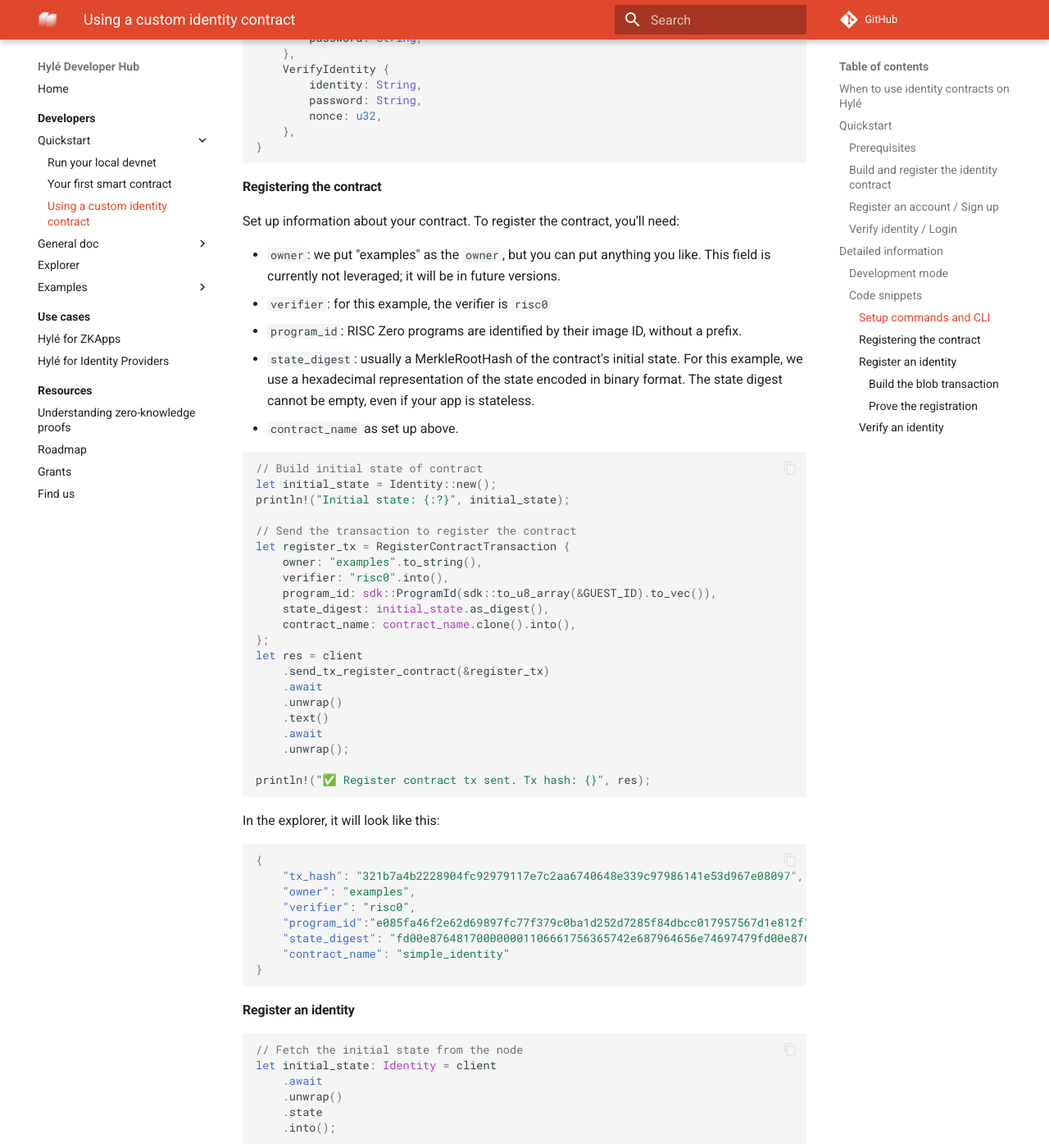
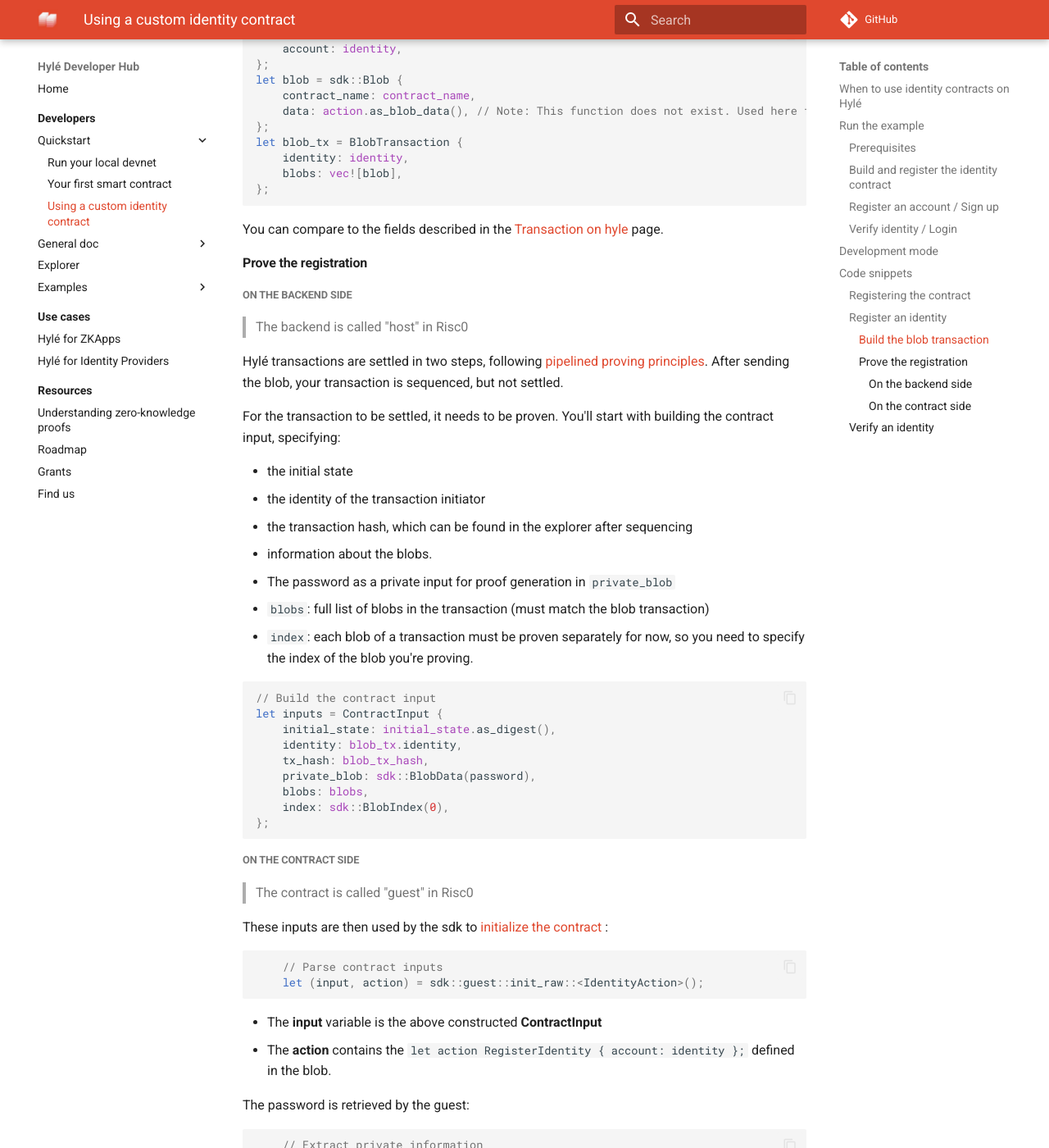
Before and after one commit to Hyle-org/devhub-hyle, an MkDocs documentation site: the page built from docs/developers/quickstart/custom-identity-contract.md, in a window 1280 px wide and 1400 px high, scrolled down 2811 px. Shown: the whole window at 82% size. Built offline with MkDocs 1.6.1 and Material for MkDocs 9.7.7, drawn with Linux system fonts in a browser that asks for light colours; comment, search, counter and statistics services are not loaded; some of the changed text lies outside the part shown.

Commit message:
📝 Add a page on transactions & update identity snippets (#39)

````diff
--- a/docs/developers/quickstart/custom-identity-contract.md
+++ b/docs/developers/quickstart/custom-identity-contract.md
@@ -8,7 +8,10 @@
 
 For a deeper understanding of smart contracts, explore our [identity management documentation](../general-doc/identity.md).
 
-## Quickstart
+## Run the example
+
+!!! info
+    You can also jump to [Code Snippets](#code-snippets) if you want a deeper look on how it works.
 
 ### Prerequisites
 
@@ -73,9 +76,8 @@
 
 See your transaction on Hylé's explorer: `https://hyleou.hyle.eu/tx/$TX_HASH`.
 
-## Detailed information
 
-### Development mode
+## Development mode
 
 We recommend activating [dev-mode](https://dev.risczero.com/api/generating-proofs/dev-mode) during your early development phase for faster iteration upon code changes with `-e RISC0_DEV_MODE=1`.
 
@@ -87,136 +89,54 @@
 RUST_LOG="[executor]=info" RISC0_DEV_MODE=1 cargo run
 ```
 
-### Code snippets
+## Code snippets
 
 Find the full annotated code in [our examples repository](https://github.com/Hyle-org/examples/blob/main/simple-identity/host/src/main.rs).
 
-#### Setup commands and CLI
+!!! info
+    You might be interested by reading the [Transaction on hyle](../general-doc/transaction.md) page.
 
-Set up commands and CLI. You need a unique `contract_name`: here, we use `"simple_identity"`.
+
+### Registering the contract
+
+This part is the same as for the the simple transfer token example described in [Your first smart contract](./your-first-smart-contract.md)
+
+### Register an identity
+
+#### Build the blob transaction
+
+Given this code snippet simplified from the effective code
 
 ```rs
-struct Cli {
-    #[command(subcommand)]
-    command: Commands,
-
-    #[clap(long, short)]
-    reproducible: bool,
-
-    #[arg(long, default_value = "http://localhost:4321")]
-    pub host: String,
-
-    #[arg(long, default_value = "simple_identity")]
-    pub contract_name: String,
-}
-
-#[derive(Subcommand)]
-enum Commands {
-    RegisterContract {},
-    RegisterIdentity {
-        identity: String,
-        password: String,
-    },
-    VerifyIdentity {
-        identity: String,
-        password: String,
-        nonce: u32,
-    },
-}
+let action = RegisterIdentity {
+    account: identity,
+};
+let blob = sdk::Blob {
+    contract_name: contract_name,
+    data: action.as_blob_data(), // Note: This function does not exist. Used here for clarity
+};
+let blob_tx = BlobTransaction {
+    identity: identity,
+    blobs: vec![blob],
+};
 ```
 
-#### Registering the contract
+You can compare to the fields described in the [Transaction on hyle](../general-doc/transaction.md) page.
 
-Set up information about your contract. To register the contract, you'll need:
+#### Prove the registration
 
-- `owner`: we put "examples" as the `owner`, but you can put anything you like. This field is currently not leveraged; it will be in future versions.
-- `verifier`: for this example, the verifier is `risc0`
-- `program_id`: RISC Zero programs are identified by their image ID, without a prefix.
-- `state_digest`: usually a MerkleRootHash of the contract's initial state. For this example, we use a hexadecimal representation of the state encoded in binary format. The state digest cannot be empty, even if your app is stateless.
-- `contract_name` as set up above.
+##### On the backend side
+> The backend is called "host" in Risc0
 
-```rs
-// Build initial state of contract
-let initial_state = Identity::new();
-println!("Initial state: {:?}", initial_state);
-
-// Send the transaction to register the contract
-let register_tx = RegisterContractTransaction {
-    owner: "examples".to_string(),
-    verifier: "risc0".into(),
-    program_id: sdk::ProgramId(sdk::to_u8_array(&GUEST_ID).to_vec()),
-    state_digest: initial_state.as_digest(),
-    contract_name: contract_name.clone().into(),
-};
-let res = client
-    .send_tx_register_contract(&register_tx)
-    .await
-    .unwrap()
-    .text()
-    .await
-    .unwrap();
-
-println!("✅ Register contract tx sent. Tx hash: {}", res);
-```
-
-In the explorer, it will look like this:
-
-```json
-{
-    "tx_hash": "321b7a4b2228904fc92979117e7c2aa6740648e339c97986141e53d967e08097",
-    "owner": "examples",
-    "verifier": "risc0",
-    "program_id":"e085fa46f2e62d69897fc77f379c0ba1d252d7285f84dbcc017957567d1e812f",
-    "state_digest": "fd00e876481700000001106661756365742e687964656e74697479fd00e876481700000000",
-    "contract_name": "simple_identity"
-}
-```
-
-#### Register an identity
-
-```rs
-// Fetch the initial state from the node
-let initial_state: Identity = client
-    .await
-    .unwrap()
-    .state
-    .into();
-```
-
-##### Build the blob transaction
-
-```rs
-let action = sdk::identity_provider::IdentityAction::RegisterIdentity {
-    account: identity.clone(),
-};
-let blobs = vec![sdk::Blob {
-    contract_name: contract_name.clone().into(),
-    data: sdk::BlobData(
-        bincode::encode_to_vec(action, bincode::config::standard())
-            .expect("failed to encode BlobData"),
-    ),
-}];
-let blob_tx = BlobTransaction {
-    identity: identity.into(),
-    blobs: blobs.clone(),
-};
-
-// Send the blob transaction
-let blob_tx_hash = client.send_tx_blob(&blob_tx).await.unwrap();
-println!("✅ Blob tx sent. Tx hash: {}", blob_tx_hash);
-```
-
-##### Prove the registration
-
-Hylé transactions are settled in two steps, following [pipelined proving principles](../general-doc/pipelined-proving.md). After this step, your transaction is sequenced, but not settled.
+Hylé transactions are settled in two steps, following [pipelined proving principles](../general-doc/pipelined-proving.md). After sending the blob, your transaction is sequenced, but not settled.
 
 For the transaction to be settled, it needs to be proven. You'll start with building the contract input, specifying:
 
-- the initial state as set above
+- the initial state
 - the identity of the transaction initiator
-- the transaction hash, which can be found in the explorer after sequencing (currently, this can be ignored; it will be necessary after an upcoming update)
+- the transaction hash, which can be found in the explorer after sequencing
 - information about the blobs.
-  - private input for proof generation in `private_blob`
+  - The password as a private input for proof generation in `private_blob`
   - `blobs`: full list of blobs in the transaction (must match the blob transaction)
   - `index`: each blob of a transaction must be proven separately for now, so you need to specify the index of the blob you're proving.
 
@@ -225,57 +145,62 @@
 let inputs = ContractInput {
     initial_state: initial_state.as_digest(),
     identity: blob_tx.identity,
-    tx_hash: "".into(),
-    private_blob: sdk::BlobData(password.into_bytes().to_vec()),
-    blobs: blobs.clone(),
+    tx_hash: blob_tx_hash,
+    private_blob: sdk::BlobData(password),
+    blobs: blobs,
     index: sdk::BlobIndex(0),
 };
 
-// Generate the zk proof
-
-(…)
-
-// Send the proof transaction
-let proof_tx_hash = client
-    .send_tx_proof(&proof_tx)
-    .await
-    .unwrap()
-    .text()
-    .await
-    .unwrap();
-println!("✅ Proof tx sent. Tx hash: {}", proof_tx_hash);
 ```
 
-#### Verify an identity
+##### On the contract side
+> The contract is called "guest" in Risc0
 
-The process is the same as for registering a new identity.
+These inputs are then used by the sdk to [initialize the contract](https://github.com/Hyle-org/examples/blob/main/simple-identity/methods/guest/src/main.rs#L8) :
+
+```rust
+    // Parse contract inputs
+    let (input, action) = sdk::guest::init_raw::<IdentityAction>();
+```
+
+- The **input** variable is the above constructed **ContractInput**
+- The **action** contains the `let action RegisterIdentity { account: identity };` defined in the blob.
+
+The password is retrieved by the guest:
+
+```rust
+    // Extract private information
+    let password = from_utf8(&input.private_blob.0).unwrap();
+```
+
+The action is then handled by the contract:
+
+```rust
+    // We clone the inital state to be updated
+    let mut next_state: Identity = input.initial_state.clone();
+
+    // Execute the given action
+    let res = sdk::identity_provider::execute_action(&mut next_state, action, password);
+```
+
+And the contract then commits the new state:
+
+```rust
+    sdk::guest::commit(input, next_state, res);
+```
+
+If you look at the implementation of this `guest::commit` function, you will find the `HyleOutput` mentionned in [Transaction on Hyle](../general-doc/transaction.md).
+
+
+### Verify an identity
+
+The process is the same as for registering a new identity, but the action is different:
 
 ```rs
-// Fetch the initial state from the node
-let initial_state: Identity = client
-    .get_contract(&contract_name.clone().into())
-    .await
-    .unwrap()
-    .state
-    .into();
-// ----
-// Build the blob transaction
-// ----
 
-let action = sdk::identity_provider::IdentityAction::VerifyIdentity {
-    account: identity.clone(),
+let action = VerifyIdentity {
+    account: identity,
     nonce,
-};
-let blobs = vec![sdk::Blob {
-    contract_name: contract_name.clone().into(),
-    data: sdk::BlobData(
-        bincode::encode_to_vec(action, bincode::config::standard())
-            .expect("failed to encode BlobData"),
-    ),
-}];
-let blob_tx = BlobTransaction {
-    identity: identity.into(),
-    blobs: blobs.clone(),
 };
 ```
 
````
Also changed, not shown: docs/developers/general-doc/transaction.md (added, +110 -0 lines), docs/developers/quickstart/your-first-smart-contract.md (+1 -1 lines), docs/index.md (+1 -0 lines), docs/developers/general-doc/.pages.
